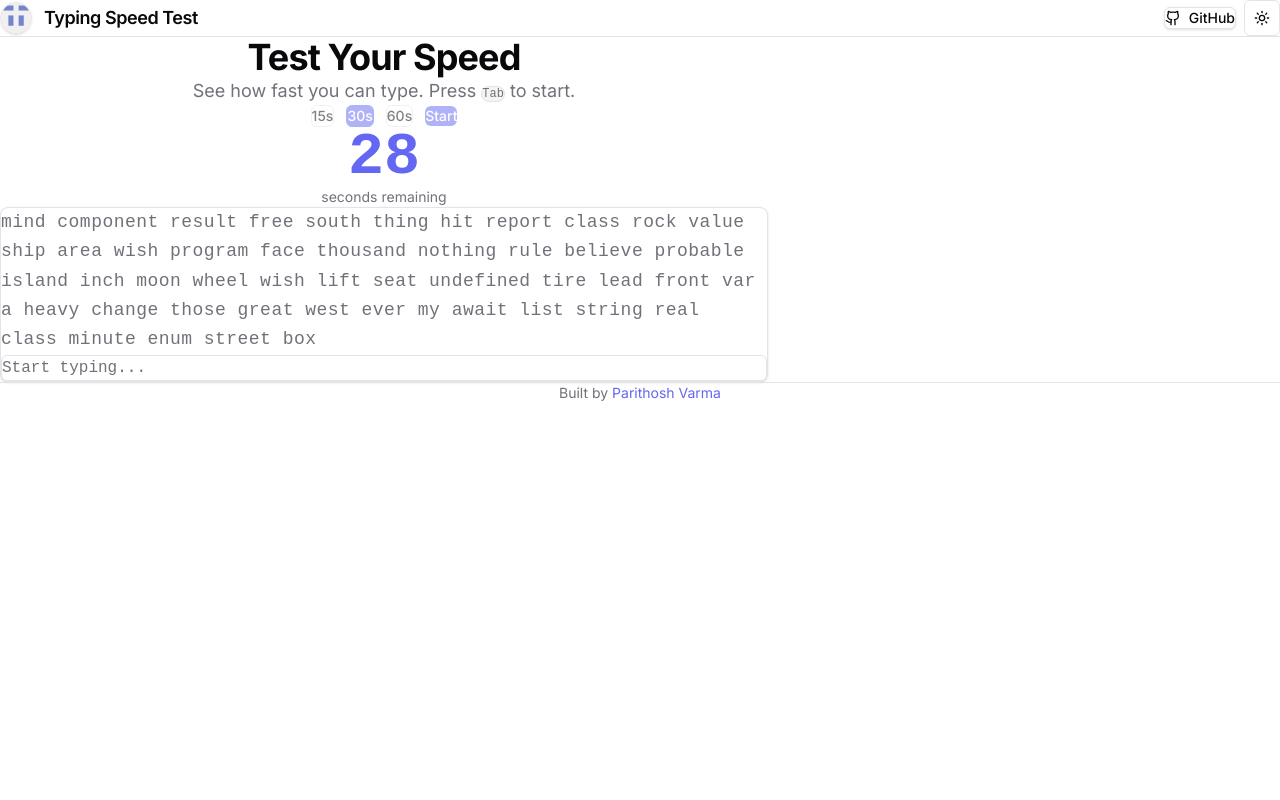
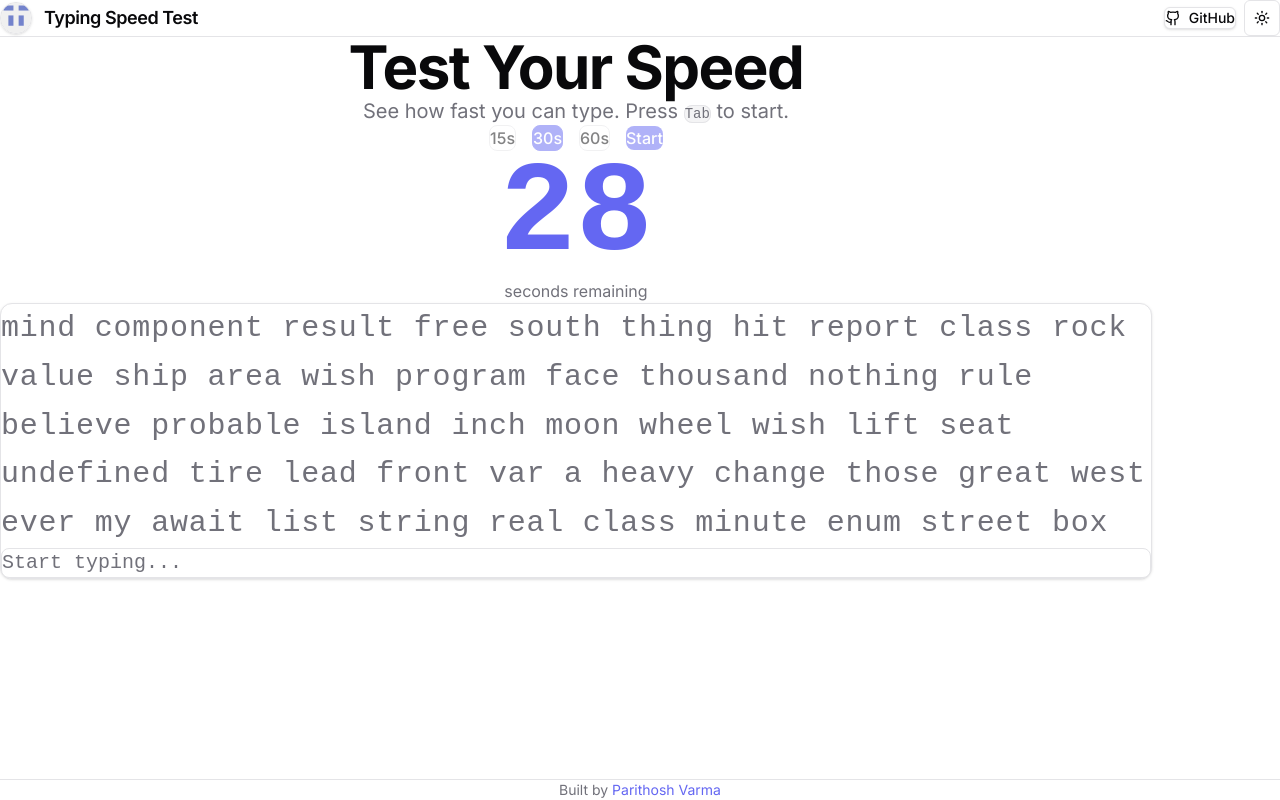
Before and after one commit to Parithosh-Varma/typing-speed-test, a React (Vite) app: page / in a window 1280 px wide. Both pictures are taken after a click on the button "Start". Built offline with nearby package versions, Linux system fonts and the light colour scheme.

Commit message:
fix: expand layout for better breathing room on all screen sizes

```diff
--- a/src/App.tsx
+++ b/src/App.tsx
@@ -209,8 +209,8 @@ function App() {
   }
 
   return (
-    <div className="min-h-screen bg-background text-foreground" onKeyDown={handleKeyDown}>
-      <header className="sticky top-0 z-50 flex items-center justify-between px-4 sm:px-6 py-3 border-b border-border bg-card">
+    <div className="min-h-screen bg-background text-foreground flex flex-col" onKeyDown={handleKeyDown}>
+      <header className="sticky top-0 z-50 flex items-center justify-between px-6 sm:px-8 py-4 border-b border-border bg-card">
         <div className="flex items-center gap-3">
           <img src="/logo.png" alt="Logo" className="w-8 h-8 rounded-full object-cover border border-border shadow-sm" />
           <h1 className="text-lg font-semibold tracking-tight">Typing Speed Test</h1>
@@ -239,19 +239,19 @@ function App() {
         </div>
       </header>
 
-      <main className="max-w-3xl mx-auto px-4 sm:px-6 py-8 sm:py-12">
-        <div className="text-center mb-8 sm:mb-12">
-          <h2 className="text-3xl sm:text-4xl font-bold tracking-tight mb-2">Test Your Speed</h2>
-          <p className="text-muted-foreground text-base sm:text-lg">See how fast you can type. Press <kbd className="px-2 py-0.5 text-xs font-mono bg-muted border border-border rounded">Tab</kbd> to start.</p>
+      <main className="flex-1 w-full max-w-6xl mx-auto px-6 sm:px-8 lg:px-12 py-10 sm:py-16 lg:py-20">
+        <div className="text-center mb-10 sm:mb-14">
+          <h2 className="text-4xl sm:text-5xl lg:text-6xl font-bold tracking-tight mb-3">Test Your Speed</h2>
+          <p className="text-muted-foreground text-lg sm:text-xl">See how fast you can type. Press <kbd className="px-2.5 py-1 text-sm font-mono bg-muted border border-border rounded">Tab</kbd> to start.</p>
         </div>
 
-        <div className="flex flex-wrap items-center justify-center gap-3 mb-8">
+        <div className="flex flex-wrap items-center justify-center gap-4 mb-10">
           {([15, 30, 60] as const).map((d) => (
             <button
               key={d}
               onClick={() => { setDuration(d); if (gameState === 'idle') setTimeLeft(d) }}
               disabled={gameState === 'playing'}
-              className={`px-4 py-2 text-sm font-medium rounded-md transition-colors border ${
+              className={`px-6 py-3 text-base font-medium rounded-lg transition-colors border ${
                 duration === d
                   ? 'bg-primary text-primary-foreground border-primary'
                   : 'bg-background text-foreground border-border hover:bg-muted'
@@ -263,7 +263,7 @@ function App() {
           <button
             onClick={startGame}
             disabled={gameState === 'playing'}
-            className={`px-6 py-2 text-sm font-medium rounded-md transition-opacity bg-primary text-primary-foreground ${
+            className={`px-8 py-3 text-base font-medium rounded-lg transition-opacity bg-primary text-primary-foreground ${
               gameState === 'playing' ? 'opacity-50 cursor-not-allowed' : 'hover:opacity-90'
             }`}
           >
@@ -272,14 +272,14 @@ function App() {
         </div>
 
         {gameState === 'playing' && (
-          <div className="text-center mb-6">
-            <div className="text-5xl sm:text-6xl font-bold font-mono text-primary tabular-nums">{timeLeft}</div>
-            <div className="text-sm text-muted-foreground mt-1">seconds remaining</div>
+          <div className="text-center mb-8">
+            <div className="text-7xl sm:text-8xl lg:text-9xl font-bold font-mono text-primary tabular-nums">{timeLeft}</div>
+            <div className="text-base text-muted-foreground mt-2">seconds remaining</div>
           </div>
         )}
 
-        <div className="border border-border rounded-lg bg-card p-4 sm:p-6 mb-8 shadow-sm">
-          <div className="font-mono text-base sm:text-lg leading-relaxed tracking-wide select-none">
+        <div className="border border-border rounded-xl bg-card p-6 sm:p-8 lg:p-10 mb-10 shadow-sm">
+          <div className="font-mono text-xl sm:text-2xl lg:text-3xl leading-relaxed tracking-wide select-none">
             {text.split('').map((char, i) => (
               <span key={i} className={`${getCharClass(i)} transition-colors duration-75`}>
                 {char}
@@ -293,7 +293,7 @@ function App() {
             onChange={handleInput}
             disabled={gameState !== 'playing'}
             placeholder={gameState === 'playing' ? 'Start typing...' : 'Press Start or Tab to begin'}
-            className="w-full mt-4 px-4 py-3 text-base font-mono bg-background border border-input rounded-md focus:outline-none focus:ring-2 focus:ring-ring focus:ring-offset-2 placeholder:text-muted-foreground disabled:opacity-50 disabled:cursor-not-allowed"
+            className="w-full mt-6 px-6 py-4 text-xl font-mono bg-background border border-input rounded-lg focus:outline-none focus:ring-2 focus:ring-ring focus:ring-offset-2 placeholder:text-muted-foreground disabled:opacity-50 disabled:cursor-not-allowed"
             autoComplete="off"
             autoCorrect="off"
             autoCapitalize="off"
@@ -302,35 +302,35 @@ function App() {
         </div>
 
         {gameState === 'finished' && (
-          <div className="grid grid-cols-2 sm:grid-cols-4 gap-4 mb-8">
-            <div className="border border-border rounded-lg bg-card p-4 text-center shadow-sm">
-              <div className="text-3xl font-bold text-primary">{stats.wpm}</div>
-              <div className="text-xs text-muted-foreground mt-1 uppercase tracking-wider">WPM</div>
+          <div className="grid grid-cols-2 lg:grid-cols-4 gap-4 sm:gap-6 mb-10">
+            <div className="border border-border rounded-xl bg-card p-6 text-center shadow-sm">
+              <div className="text-4xl sm:text-5xl font-bold text-primary">{stats.wpm}</div>
+              <div className="text-sm text-muted-foreground mt-2 uppercase tracking-wider">WPM</div>
             </div>
-            <div className="border border-border rounded-lg bg-card p-4 text-center shadow-sm">
-              <div className="text-3xl font-bold text-foreground">{stats.accuracy}%</div>
-              <div className="text-xs text-muted-foreground mt-1 uppercase tracking-wider">Accuracy</div>
+            <div className="border border-border rounded-xl bg-card p-6 text-center shadow-sm">
+              <div className="text-4xl sm:text-5xl font-bold text-foreground">{stats.accuracy}%</div>
+              <div className="text-sm text-muted-foreground mt-2 uppercase tracking-wider">Accuracy</div>
             </div>
-            <div className="border border-border rounded-lg bg-card p-4 text-center shadow-sm">
-              <div className="text-3xl font-bold text-green-500">{stats.correctChars}</div>
-              <div className="text-xs text-muted-foreground mt-1 uppercase tracking-wider">Correct</div>
+            <div className="border border-border rounded-xl bg-card p-6 text-center shadow-sm">
+              <div className="text-4xl sm:text-5xl font-bold text-green-500">{stats.correctChars}</div>
+              <div className="text-sm text-muted-foreground mt-2 uppercase tracking-wider">Correct</div>
             </div>
-            <div className="border border-border rounded-lg bg-card p-4 text-center shadow-sm">
-              <div className="text-3xl font-bold text-destructive">{stats.incorrectChars}</div>
-              <div className="text-xs text-muted-foreground mt-1 uppercase tracking-wider">Errors</div>
+            <div className="border border-border rounded-xl bg-card p-6 text-center shadow-sm">
+              <div className="text-4xl sm:text-5xl font-bold text-destructive">{stats.incorrectChars}</div>
+              <div className="text-sm text-muted-foreground mt-2 uppercase tracking-wider">Errors</div>
             </div>
           </div>
         )}
 
         {bestScore > 0 && (
-          <div className="text-center p-4 border border-border rounded-lg bg-muted">
-            <span className="text-sm text-muted-foreground">Best Score: </span>
-            <span className="text-lg font-bold text-primary">{bestScore} WPM</span>
+          <div className="text-center p-6 border border-border rounded-xl bg-muted">
+            <span className="text-base text-muted-foreground">Best Score: </span>
+            <span className="text-2xl font-bold text-primary">{bestScore} WPM</span>
           </div>
         )}
       </main>
 
-      <footer className="text-center py-6 border-t border-border text-sm text-muted-foreground">
+      <footer className="text-center py-8 border-t border-border text-sm text-muted-foreground">
         <p>Built by <a href="https://github.com/parithosh-varma" target="_blank" rel="noopener noreferrer" className="text-primary hover:underline">Parithosh Varma</a></p>
       </footer>
     </div>
```
